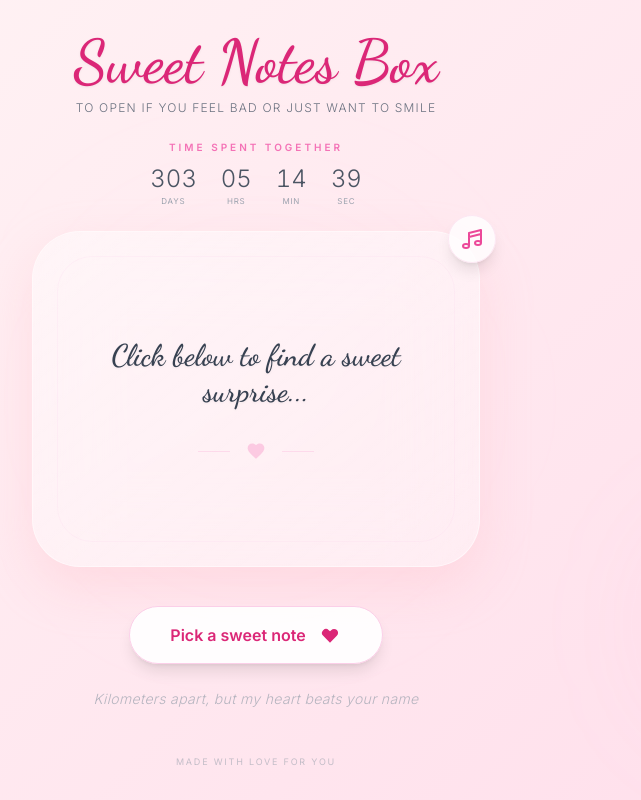
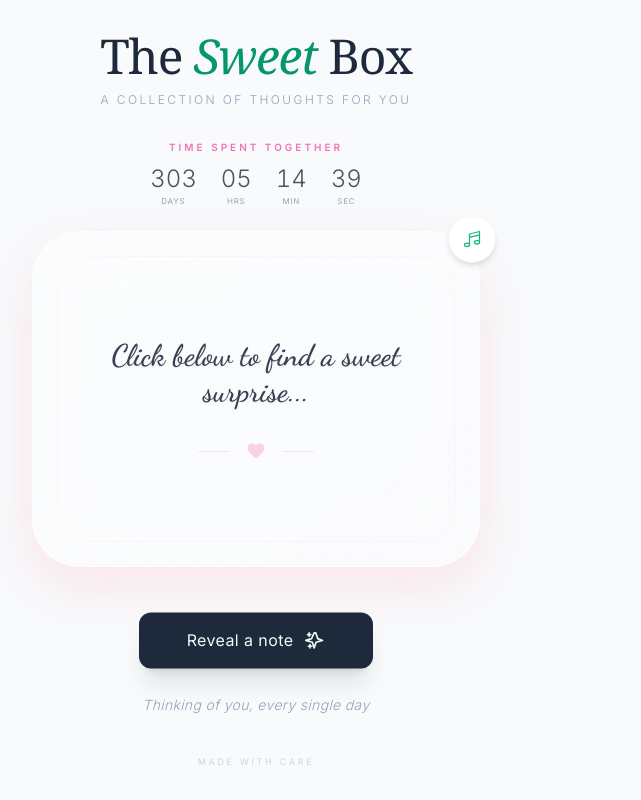
Before and after one commit to lululecodeur/sweet-notes-for-aileen, a React (Vite) app: page / in a window 1280 px wide. Shown: the whole page, without its empty margins (384-1025 px from the left). Built offline with nearby package versions, Linux system fonts and the light colour scheme.

Commit message:
Update App.tsx

```diff
--- a/App.tsx
+++ b/App.tsx
@@ -1,8 +1,7 @@
-
 import React, { useState, useCallback, useEffect } from 'react';
 import { sweetNotes } from './constants';
 import GlassCard from './components/GlassCard';
-import HeartConfetti from './components/HeartConfetti';
+import HeartConfetti from './components/HeartConfetti'; // Note: Tu pourras renommer ce composant plus tard
 import RelationshipCounter from './components/RelationshipCounter';
 import LyricsModal from './components/LyricsModal';
 
@@ -13,7 +12,8 @@ const shuffle = (array: number[]) => {
   const newArray = [...array];
   for (let i = newArray.length - 1; i > 0; i--) {
     const j = Math.floor(Math.random() * (i + 1));
-    [newArray[i], newArray[j]] = [newArray[j], newArray[i]];
+    const j_rand = Math.floor(Math.random() * (i + 1));
+    [newArray[i], newArray[j_rand]] = [newArray[j_rand], newArray[i]];
   }
   return newArray;
 };
@@ -25,7 +25,6 @@ const App: React.FC = () => {
   const [triggerConfetti, setTriggerConfetti] = useState<number>(0);
   const [isLyricsOpen, setIsLyricsOpen] = useState<boolean>(false);
 
-  // Initialize the deck on first load
   useEffect(() => {
     const indices = Array.from({ length: sweetNotes.length }, (_, i) => i);
     setDeck(shuffle(indices));
@@ -37,7 +36,6 @@ const App: React.FC = () => {
     setIsAnimating(true);
     setTriggerConfetti(prev => prev + 1);
 
-    // Get the next index from the deck
     let currentDeck = [...deck];
 
     if (currentDeck.length === 0) {
@@ -47,7 +45,6 @@ const App: React.FC = () => {
     const nextIndex = currentDeck.pop()!;
     setDeck(currentDeck);
 
-    // Short delay for the "reveal" feel
     setTimeout(() => {
       setCurrentNote(sweetNotes[nextIndex]);
       setIsAnimating(false);
@@ -55,18 +52,19 @@ const App: React.FC = () => {
   }, [deck, isAnimating]);
 
   return (
-    <div className="flex flex-col items-center justify-center min-h-screen px-4 py-8 relative overflow-hidden">
-      {/* Floating Background Elements */}
-      <div className="absolute top-10 left-10 w-32 h-32 bg-pink-200/20 rounded-full blur-3xl -z-10 animate-pulse"></div>
-      <div className="absolute bottom-20 right-10 w-48 h-48 bg-pink-300/10 rounded-full blur-3xl -z-10"></div>
-      <div className="absolute top-1/2 left-1/2 -translate-x-1/2 -translate-y-1/2 w-64 h-64 bg-pink-100/10 rounded-full blur-[100px] -z-10"></div>
+    <div className="flex flex-col items-center justify-center min-h-screen px-4 py-8 relative overflow-hidden bg-slate-50">
+      {/* Floating Background Elements - Changés en Vert/Menthe/Bleu */}
+      <div className="absolute top-10 left-10 w-32 h-32 bg-emerald-200/30 rounded-full blur-3xl -z-10 animate-pulse"></div>
+      <div className="absolute bottom-20 right-10 w-48 h-48 bg-teal-100/40 rounded-full blur-3xl -z-10"></div>
+      <div className="absolute top-1/2 left-1/2 -translate-x-1/2 -translate-y-1/2 w-64 h-64 bg-sky-100/30 rounded-full blur-[100px] -z-10"></div>
 
-      <header className="mb-6 text-center animate-fade-in relative">
-        <h1 className="dancing-script text-5xl md:text-6xl text-pink-600 mb-2 drop-shadow-sm">
-          Sweet Notes Box
+      <header className="mb-8 text-center animate-fade-in relative">
+        {/* Police Serif élégante au lieu de la police cursive */}
+        <h1 className="font-serif text-4xl md:text-5xl text-slate-800 mb-3 tracking-tight">
+          The <span className="text-emerald-600 italic">Sweet</span> Box
         </h1>
-        <p className="text-gray-500 font-light tracking-widest uppercase text-[10px] md:text-xs">
-          to open if you feel bad or just want to smile
+        <p className="text-slate-400 font-light tracking-[0.2em] uppercase text-[10px] md:text-xs">
+          A collection of thoughts for you
         </p>
       </header>
 
@@ -76,47 +74,49 @@ const App: React.FC = () => {
         <div className="w-full relative">
           <GlassCard note={currentNote} isAnimating={isAnimating} />
 
-          {/* Lyrics Trigger Button */}
+          {/* Lyrics Trigger Button - Style neutre */}
           <button
             onClick={() => setIsLyricsOpen(true)}
-            className="absolute -top-4 -right-4 w-12 h-12 rounded-full bg-white/80 border border-pink-100 shadow-lg flex items-center justify-center text-pink-500 hover:scale-110 hover:bg-pink-50 transition-all duration-300"
-            title="Je l'aime à mourir"
+            className="absolute -top-4 -right-4 w-12 h-12 rounded-full bg-white border border-slate-100 shadow-md flex items-center justify-center text-emerald-500 hover:scale-110 hover:bg-emerald-50 transition-all duration-300"
+            title="Music"
           >
-            <svg xmlns="http://www.w3.org/2000/svg" className="h-6 w-6" fill="none" viewBox="0 0 24 24" stroke="currentColor">
-              <path strokeLinecap="round" strokeLinejoin="round" strokeWidth={2} d="M9 19V6l12-3v13M9 19c0 1.105-1.343 2-3 2s-3-.895-3-2 1.343-2 3-2 3 .895 3 2zm12-3c0 1.105-1.343 2-3 2s-3-.895-3-2 1.343-2 3-2 3 .895 3 2zM9 10l12-3" />
+            <svg xmlns="http://www.w3.org/2000/svg" className="h-5 w-5" fill="none" viewBox="0 0 24 24" stroke="currentColor">
+              <path strokeLinecap="round" strokeLinejoin="round" strokeWidth={1.5} d="M9 19V6l12-3v13M9 19c0 1.105-1.343 2-3 2s-3-.895-3-2 1.343-2 3-2 3 .895 3 2zm12-3c0 1.105-1.343 2-3 2s-3-.895-3-2 1.343-2 3-2 3 .895 3 2zM9 10l12-3" />
             </svg>
           </button>
         </div>
 
-        <div className="mt-10 flex flex-col items-center gap-6">
+        <div className="mt-12 flex flex-col items-center gap-6">
           <button
             onClick={pickNote}
             disabled={isAnimating}
             className={`
-              relative px-10 py-4 rounded-full bg-white/90 border border-pink-200
-              text-pink-600 font-semibold shadow-lg hover:shadow-2xl
-              hover:bg-pink-50 transition-all duration-500 active:scale-90
+              relative px-12 py-4 rounded-xl bg-slate-800
+              text-emerald-50 font-medium shadow-xl
+              hover:bg-slate-700 transition-all duration-300 active:scale-95
               disabled:opacity-50 disabled:cursor-not-allowed
               flex items-center gap-3 group overflow-hidden
               ${!isAnimating ? 'animate-bounce-subtle' : ''}
             `}
           >
-            <span className="relative z-10">Pick a sweet note</span>
-            <div className="relative z-10 w-6 h-6 flex items-center justify-center">
+            <span className="relative z-10 tracking-wide">Reveal a note</span>
+            <div className="relative z-10 w-5 h-5 flex items-center justify-center">
+              {/* Icône Sparkles (Étoiles) au lieu du cœur */}
               <svg
                 xmlns="http://www.w3.org/2000/svg"
-                className={`h-5 w-5 transition-all duration-500 ${isAnimating ? 'scale-150 rotate-180' : 'group-hover:scale-110'}`}
-                viewBox="0 0 20 20"
-                fill="currentColor"
+                className={`h-5 w-5 transition-all duration-500 ${isAnimating ? 'scale-125 rotate-45' : 'group-hover:rotate-12'}`}
+                fill="none"
+                viewBox="0 0 24 24"
+                stroke="currentColor"
               >
-                <path fillRule="evenodd" d="M3.172 5.172a4 4 0 015.656 0L10 6.343l1.172-1.171a4 4 0 115.656 5.656L10 17.657l-6.828-6.829a4 4 0 010-5.656z" clipRule="evenodd" />
+                <path strokeLinecap="round" strokeLinejoin="round" strokeWidth={2} d="M5 3v4M3 5h4M6 17v4m-2-2h4m5-16l2.286 6.857L21 12l-7.714 2.143L11 21l-2.143-6.857L1 12l6.857-2.143L11 3z" />
               </svg>
             </div>
-            <div className="absolute inset-0 bg-gradient-to-r from-transparent via-pink-100/50 to-transparent -translate-x-full group-hover:animate-shimmer pointer-events-none"></div>
+            <div className="absolute inset-0 bg-gradient-to-r from-transparent via-white/10 to-transparent -translate-x-full group-hover:animate-shimmer pointer-events-none"></div>
           </button>
 
-          <p className="text-gray-400 text-sm italic font-light tracking-wide animate-pulse">
-            Kilometers apart, but my heart beats your name
+          <p className="text-slate-400 text-sm font-light tracking-wide italic">
+            Thinking of you, every single day
           </p>
         </div>
       </main>
@@ -124,8 +124,8 @@ const App: React.FC = () => {
       <HeartConfetti trigger={triggerConfetti} />
       <LyricsModal isOpen={isLyricsOpen} onClose={() => setIsLyricsOpen(false)} />
 
-      <footer className="mt-auto pt-8 text-gray-400 text-[9px] uppercase tracking-[0.2em] opacity-60">
-        Made with love for you
+      <footer className="mt-auto pt-8 text-slate-300 text-[9px] uppercase tracking-[0.3em]">
+        Made with care
       </footer>
 
       <style dangerouslySetInnerHTML={{ __html: `
@@ -137,10 +137,10 @@ const App: React.FC = () => {
         }
         @keyframes bounce-subtle {
           0%, 100% { transform: translateY(0); }
-          50% { transform: translateY(-4px); }
+          50% { transform: translateY(-3px); }
         }
         .animate-bounce-subtle {
-          animation: bounce-subtle 3s ease-in-out infinite;
+          animation: bounce-subtle 4s ease-in-out infinite;
         }
       `}} />
     </div>
```
